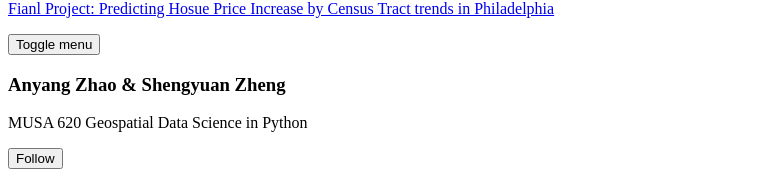
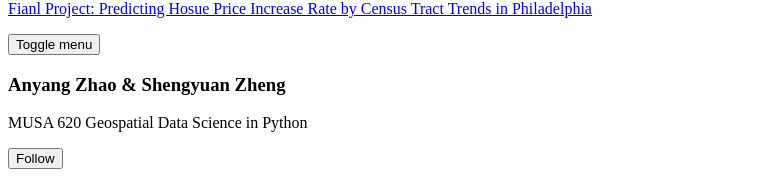
Before and after one commit to zhaoanyang36/house_price_prediction, a Jekyll site: the page built from index.html, in a window 1280 px wide. Shown: the part 108-291 px from the top of the page, without its empty margins (0-770 px from the left). Built offline with Jekyll 4.4.1, drawn with Linux system fonts in a browser that asks for light colours; cached includes are drawn as plain includes; nearby versions of some CDN libraries; the list of posts is cut into pages by our own code.

Commit message:
Update _config.yml

```diff
--- a/_config.yml
+++ b/_config.yml
@@ -16,7 +16,7 @@ minimal_mistakes_skin: "default" # "air", "aqua", "contrast", "dark", "dirt", "n
 
 # Site Settings
 locale: "en-US"
-title: "Fianl Project: Predicting Hosue Price Increase by Census Tract trends in Philadelphia"
+title: "Fianl Project: Predicting Hosue Price Increase Rate by Census Tract Trends in Philadelphia"
 title_separator: "-"
 name: "Anyang Zhao"
 description: "Displaying cool data visualizations"
```
